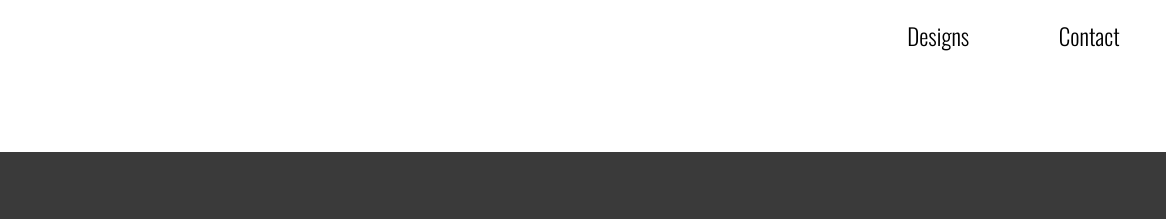
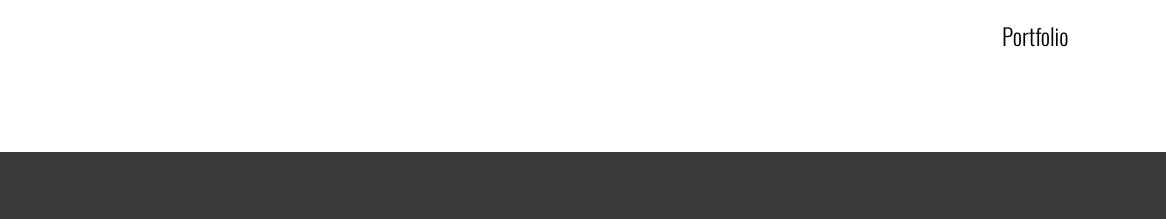
Before and after one commit to drewlearnsabout/Value-of-Prototyping, a plain HTML site: page index.html in a window 1280 px wide. Shown: the top 219 px of the page, 114-1280 px from the left. Drawn offline with nearby package versions, Linux system fonts and the light colour scheme; a web font is replaced by a local one.

Commit message:
Add files via upload

```diff
--- a/index.html
+++ b/index.html
@@ -8,8 +8,7 @@
     <body>
         <nav id="navbar">
             <img id="portfolioLogo" src="PortfolioLogo.png">
-            <a href="https://drew-design.netlify.com/index2.html">Designs</a>
-            <a href="https://drew-design.netlify.com/">Contact</a>
+            <a href="https://drew-by-design.netlify.app/">Portfolio</a>
         </nav>
         <div id="noNavbar">
         <header>
```
